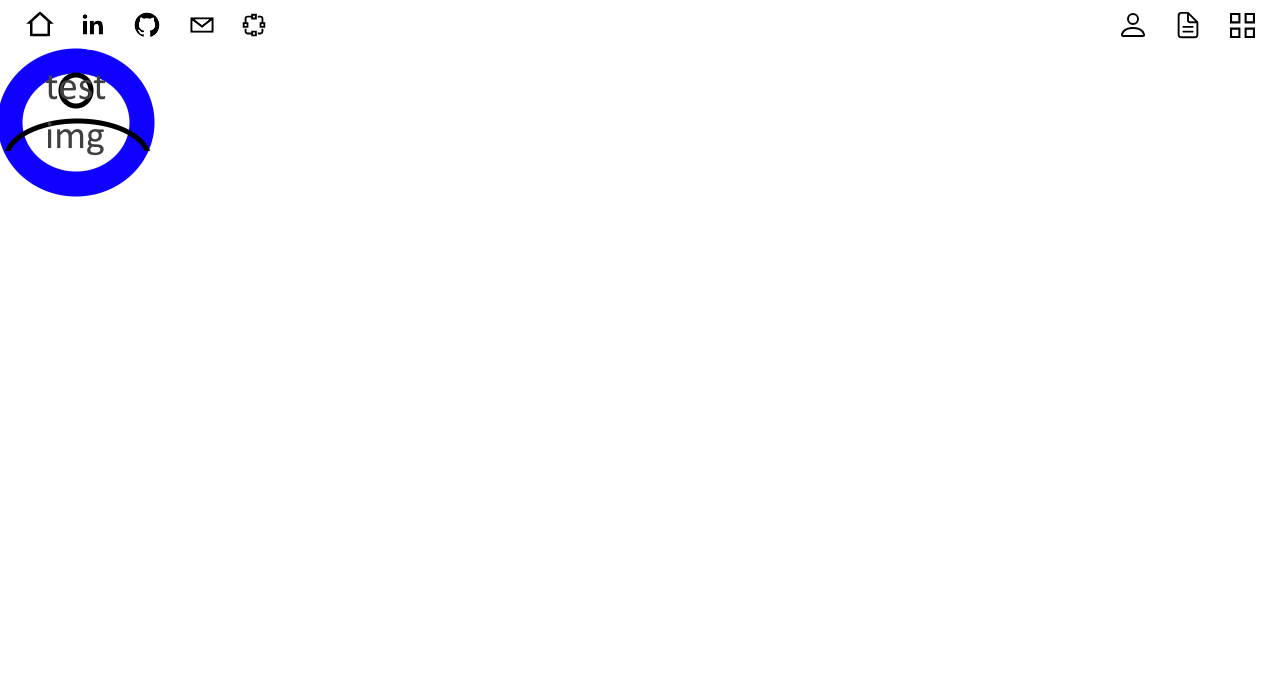
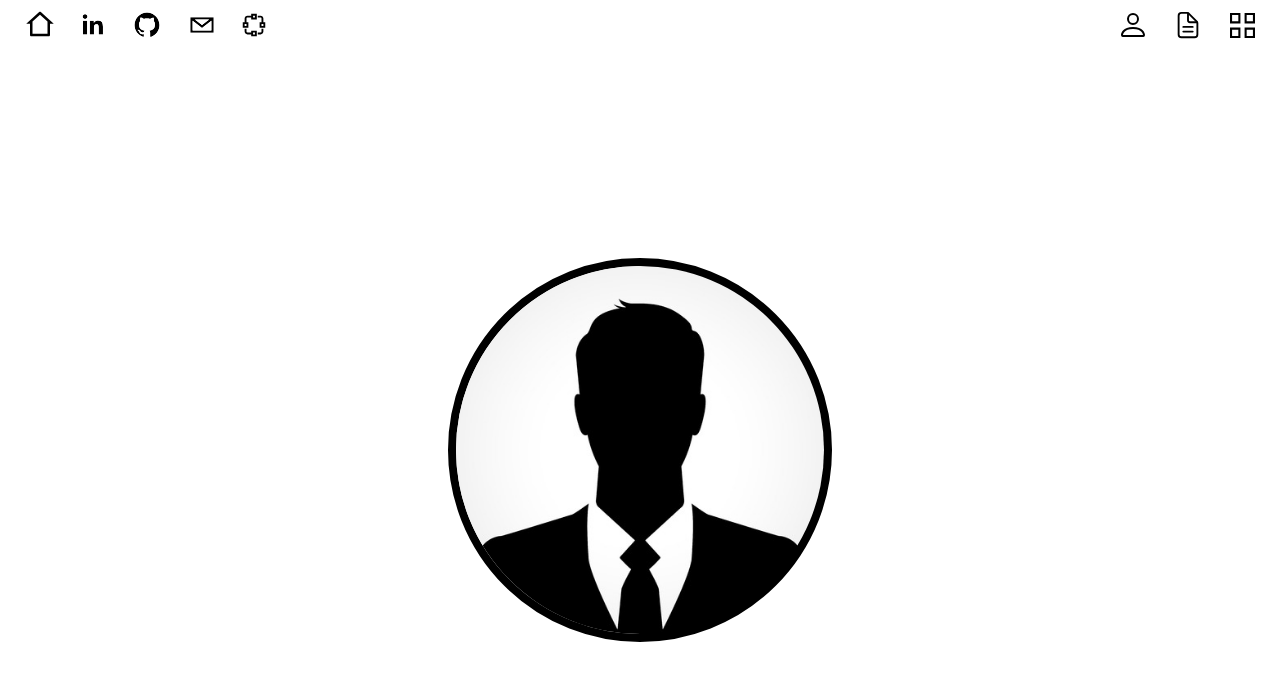
Before and after one commit to Chris-Alexander-Pop/my-portfolio-site, a Next.js app: page / in a window 1280 px wide. Shown: the top 680 px of the page. Built offline with nearby package versions, Linux system fonts and the light colour scheme.

Commit message:
Fixed animation positioning.

```diff
--- /dev/null
+++ b/_components/AboutDescription.tsx
@@ -0,0 +1,45 @@
+'use client'
+import { motion, useAnimation } from 'framer-motion';
+import React, { useEffect } from 'react';
+import { getHoverStates } from './Header';
+
+const AboutDescription: React.FC<{ homePage: boolean }> = ({ homePage }) => {
+    const { isAboutHovered } = getHoverStates();
+    const controls = useAnimation();
+
+    useEffect(() => {
+        if (isAboutHovered) {
+            controls.start({
+                d: "M5,190 A64,0 0 1,1 195,190",
+                transition: { duration: 0.5 }
+            });
+        } else {
+            controls.start({
+                d: "M5,190 A64,64 0 1,1 195,190",
+                transition: { duration: 0.5 }
+            });
+        }
+    }, [isAboutHovered, controls]);
+
+    return (
+        <svg
+            xmlns="http://www.w3.org/2000/svg"
+            viewBox="0 0 200 200"
+            className="w-96 h-96"
+        >
+            <motion.path
+                fill="none"
+                stroke="black"
+                strokeWidth="4"
+                strokeLinecap="round"
+                strokeLinejoin="round"
+                d="M5,190 A64,64 0 1,1 195,190"
+                initial={false}
+                animate={controls}
+                transform="rotate(90 100 100)"
+            />
+        </svg>
+    );
+};
+
+export default AboutDescription;
--- a/_components/Avatar.tsx
+++ b/_components/Avatar.tsx
@@ -1,45 +1,44 @@
 'use client'
 import { motion } from 'framer-motion';
-import { useHover } from '../_contexts/HoverContext';
+import { getHoverStates } from './Header';
+import Image from 'next/image';
+import React from 'react';
 
-
-const Avatar = () => {
-
-    const { isHovered: isAnimatingAbout, toggleHovered: setIsAboutHovered } = useHover('about');
-    const { isHovered: isAnimatingResume, toggleHovered: setIsResumeHovered } = useHover('resume');
-    const { isHovered: isAnimatingPortfolio, toggleHovered: setIsPortfolioHovered } = useHover('portfolio');
+const Avatar: React.FC<{ canAnimate: boolean }> = ({ canAnimate }) => {
+    const { isAboutHovered, isResumeHovered, isPortfolioHovered } = getHoverStates();
 
     const variants = {
-        resting: { scale: 1, rotate: 0, opacity: 1 },
-        aboutAnimation: { scale: 1.2, rotate: 45, opacity: 0.5 },
-        resumeAnimation: { scale: 0.8, rotate: -45, opacity: 0.7 },
-        portfolioAnimation: { scale: 1.5, rotate: 90, opacity: 0.3 },
+        resting: { scale: 1, rotate: 0, opacity: 1, x: 0 },
+        aboutAnimation: { scale: 1, rotate: 0, opacity: 1, x: -350 },
+        resumeAnimation: { scale: 0.8, rotate: 0, opacity: 0.7 },
+        portfolioAnimation: { scale: 1.5, rotate: 0, opacity: 0.3 },
     };
+
+    if (!canAnimate) {
+        for (const key in variants) {
+            variants[key as keyof typeof variants] = { scale: 1, rotate: 0, opacity: 1, x: 0 };
+        }
+    }
 
     return (
         <motion.div
-        className="relative inline-block"
+            className="flex items-center justify-center"
             initial="resting"
             animate={
-            isAnimatingAbout
+                canAnimate
+                    ? isAboutHovered
                         ? 'aboutAnimation'
-            : isAnimatingResume
+                        : isResumeHovered
                         ? 'resumeAnimation'
-            : isAnimatingPortfolio
+                        : isPortfolioHovered
                         ? 'portfolioAnimation'
+                        : 'resting'
                     : 'resting'
             }
             variants={variants}
         >
-        <div className="w-50 h-50 flex items-center justify-center rounded-full">
-            <div className="border-5 border-black rounded-full overflow-hidden">
-            <img
-                src="/avatar.png"
-                alt="Avatar"
-                className="w-full h-full object-cover rounded-full"
-                style={{ margin: '-5px' }}
-            />
-            </div>
+            <div className="relative">
+                   <Image src="/avatar.png" alt="Avatar" width={384} height={384} className="object-cover rounded-full overflow-hidden border-8 border-black" />
             </div>
         </motion.div>
     );
--- a/app/page.tsx
+++ b/app/page.tsx
@@ -1,7 +1,7 @@
-
 import React from "react";
 import Header from "@/_components/Header";
 import Avatar from "@/_components/Avatar";
+import AboutDescription from "@/_components/AboutDescription";
 import { HoverProvider } from '../_contexts/HoverContext';
 import { Metadata } from 'next'
 
@@ -12,15 +12,22 @@ export const metadata: Metadata = {
 const Home: React.FC = () => {
 
   return (
-    <div>
-      <HoverProvider>
+    <HoverProvider>
+      <body>
         <Header />
-        <Avatar />
-      </HoverProvider>
-
-
-
-    </div>
+        <div className="relative flex items-center justify-center h-screen">
+          <div className="absolute flex items-center justify-center">
+            <Avatar canAnimate={true} />
+            {/* <img src="/avatar.png" alt="Avatar" width={384} height={384} className="object-cover rounded-full overflow-hidden border-8 border-black" /> */}
+          </div>
+          <div className="ml-test">
+            <AboutDescription homePage={true} />
+            {/* <svg xmlns="http://www.w3.org/2000/svg" viewBox="0 0 200 200" className="w-96 h-96"></svg> */}
+          </div>
+        </div>
+      </body>
+    </HoverProvider>
   );
 };
+
 export default Home;
--- a/tailwind.config.js
+++ b/tailwind.config.js
@@ -6,7 +6,11 @@ module.exports = {
     "./app/**/*.{js,ts,jsx,tsx,mdx}",
   ],
   theme: {
-    extend: {},
+    extend: {
+      spacing: {
+        'test': '22rem', // Custom value
+      },
+    },
   },
   plugins: [],
 }
--- a/tailwind.config.ts
+++ b/tailwind.config.ts
@@ -1,6 +1,7 @@
 import type { Config } from "tailwindcss";
 
 const config: Config = {
+
   content: [
     "./pages/**/*.{js,ts,jsx,tsx,mdx}",
     "./components/**/*.{js,ts,jsx,tsx,mdx}",
@@ -13,7 +14,12 @@ const config: Config = {
         "gradient-conic":
           "conic-gradient(from 180deg at 50% 50%, var(--tw-gradient-stops))",
       },
+      spacing: {
+        'test': '22rem', // Custom value
+      },
+
     },
+
   },
   plugins: [],
 };
```
Also changed, not shown: public/avatar.png. Lines whose indentation alone changed are shown as unchanged.
